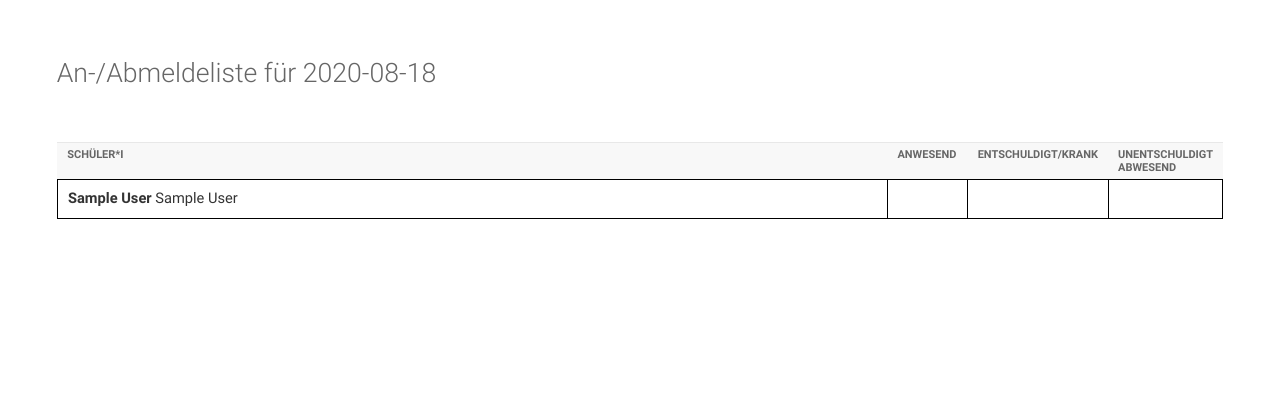
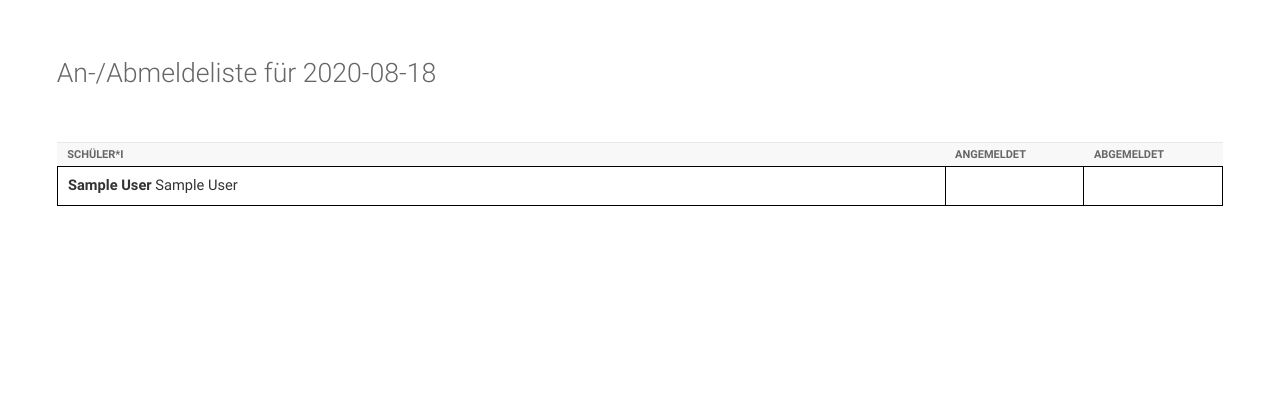
Before and after one commit to circletools/bureau, a Django app: page /people/presence_form in a window 1280 px wide. Shown: the top 420 px of the page. Run offline with Django 3.2, Linux system fonts and the light colour scheme; a user stored in the database is signed in; tables that the repository leaves empty hold one stand-in row (values such as "Sample post"); parts of the project's set-up code (start-up, migrations or seed data) failed here and were passed over.

Commit message:
change presence_form

```diff
--- a/people/templates/presence_form.html
+++ b/people/templates/presence_form.html
@@ -46,7 +46,7 @@
 
             td.space {
                 border: .2pt solid black;
-                width: 4em;
+                width:8em;
             }
         </style>
 
@@ -61,13 +61,10 @@
                         Schüler*i
                     </th>
                     <th class="space">
-                        anwesend
+                        angemeldet
                     </th>
                     <th class="space">
-                        entschuldigt/krank
-                    </th>
-                    <th class="space">
-                        unentschuldigt abwesend
+                        abgemeldet
                     </th>
                 </tr>
             </thead>
@@ -77,8 +74,6 @@
                 <tr>
                     <td class="student">
                         <b>{% firstof student.short_name student.first_name %}</b> {{ student.name }}
-                    </td>
-                    <td class="space">
                     </td>
                     <td class="space">
                     </td>
```
